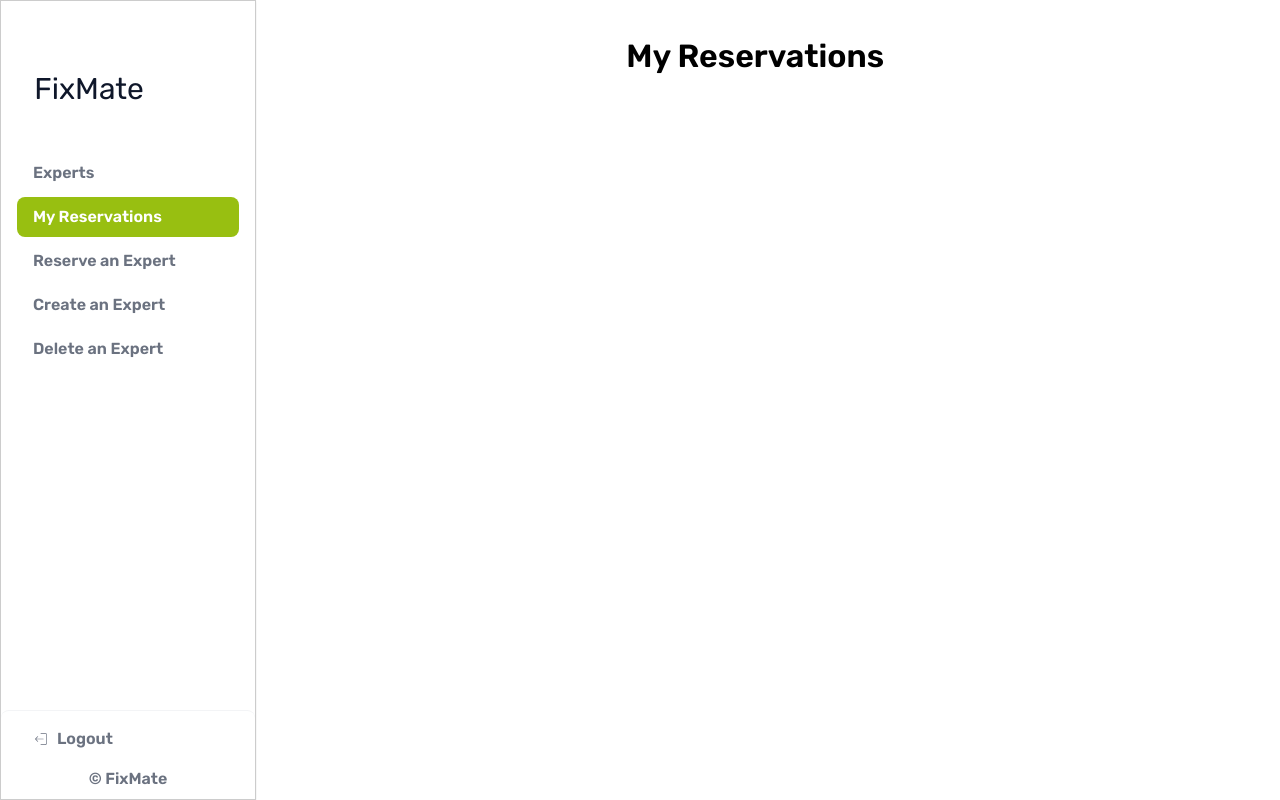
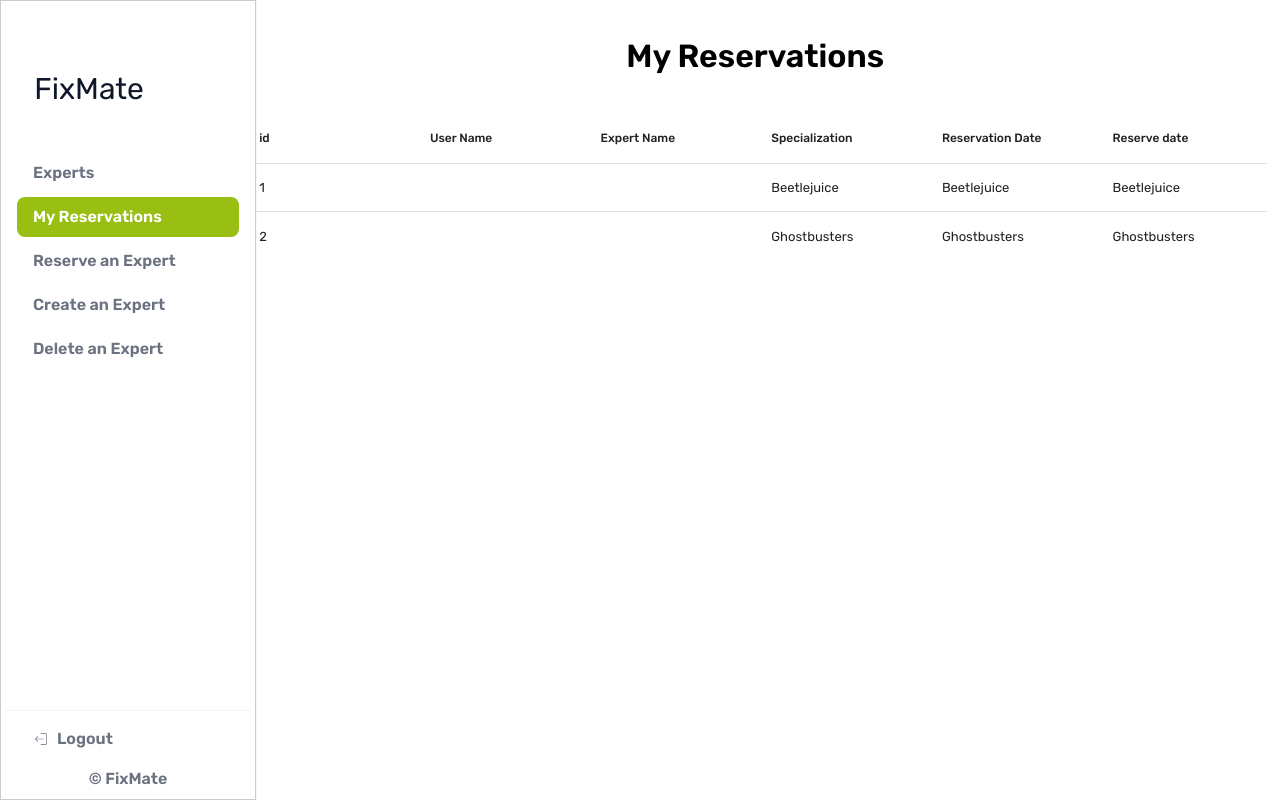
Before and after one commit to anita00001/fix-mate-frontend, a React (Create React App) app: page /reservations in a window 1280 px wide. Built offline with nearby package versions, Linux system fonts and the light colour scheme; sample sign-in values are in the browser's storage; the HTML template or start-up script is replaced by a standard one.

Commit message:
Install datatdabe component

```diff
--- a/package.json
+++ b/package.json
@@ -10,6 +10,7 @@
     "axios": "^1.6.0",
     "prop-types": "^15.8.1",
     "react": "^18.2.0",
+    "react-data-table-component": "^7.5.4",
     "react-dom": "^18.2.0",
     "react-icons": "^4.11.0",
     "react-redux": "^8.1.3",
--- a/src/components/Reservations.js
+++ b/src/components/Reservations.js
@@ -1,10 +1,52 @@
+import DataTable from 'react-data-table-component';
 import Sidebar from './Sidebar';
 
+const columns = [
+  {
+    name: 'id',
+    selector: (row) => row.id,
+  }, {
+    name: 'User Name',
+    selector: (row) => row.name,
+  }, {
+    name: 'Expert Name',
+    selector: (row) => row.fullName,
+  }, {
+    name: 'Specialization',
+    selector: (row) => row.title,
+  }, {
+    name: 'Reservation Date',
+    selector: (row) => row.title,
+  }, {
+    name: 'Reserve date',
+    selector: (row) => row.title,
+  },
+
+];
+
+const data = [
+  {
+    id: 1,
+    title: 'Beetlejuice',
+    year: '1988',
+  },
+  {
+    id: 2,
+    title: 'Ghostbusters',
+    year: '1984',
+  },
+];
 const Reservations = () => (
   <>
     <Sidebar />
-    <div className="page">
-      <h1>My Reservations</h1>
+    <div className="container">
+      <div className="page">
+        <h1>My Reservations</h1>
+        <DataTable
+          columns={columns}
+          data={data}
+        />
+      </div>
     </div>
   </>
 );
```
Also changed, not shown: 1 other file (tests, documents, lock files or other folders).
